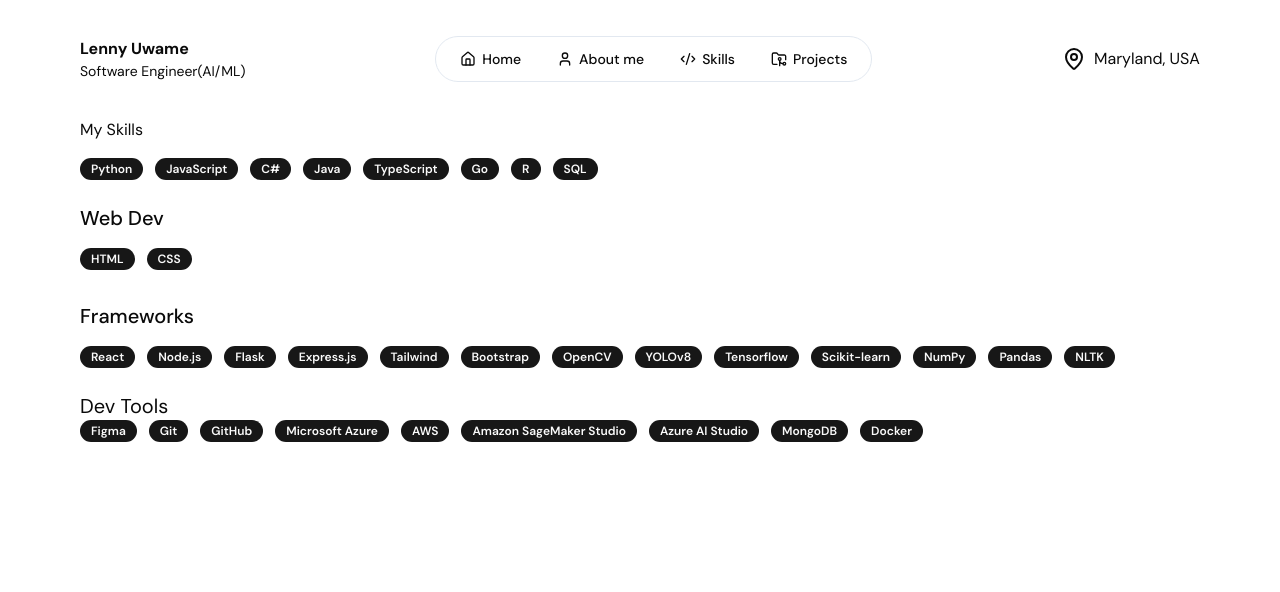
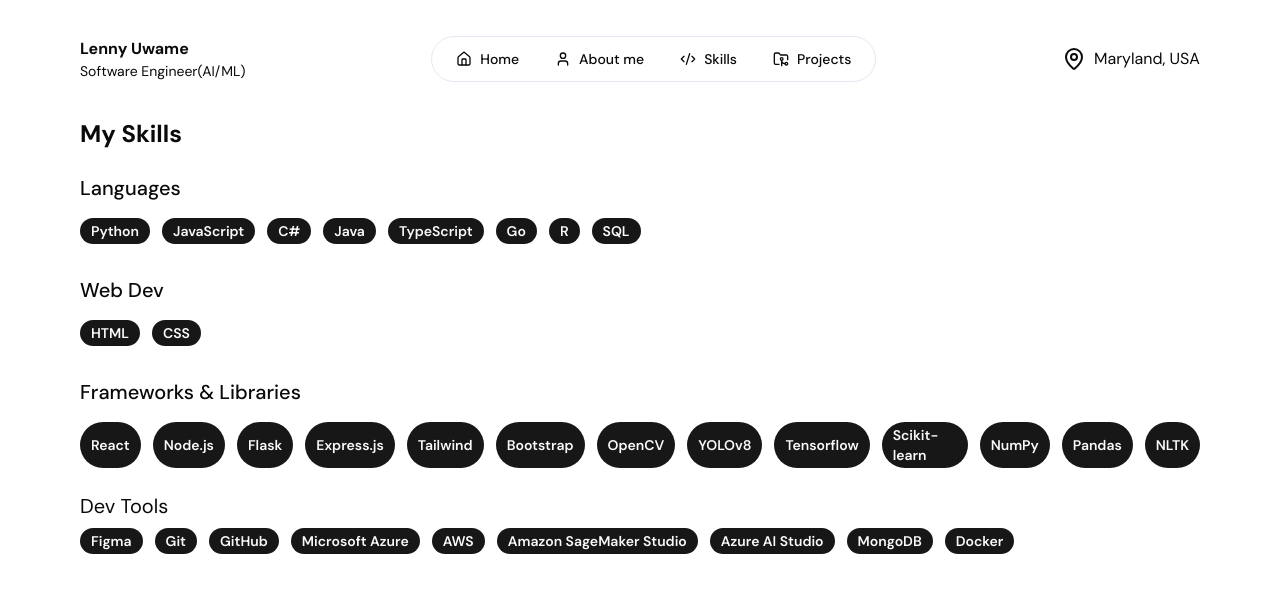
Before and after one commit to lennythecreator/Portfolio, a Next.js app: page /Skills in a window 1280 px wide. Shown: the top 592 px of the page. Built offline with nearby package versions, Linux system fonts and the light colour scheme.

Commit message:
finished project section and added animations too global.css

```diff
--- a/app/Projects/page.js
+++ b/app/Projects/page.js
@@ -1,10 +1,28 @@
 import Navbar from '@/components/navbar'
 import React from 'react'
-
+import { Card, CardContent, CardDescription, CardFooter, CardHeader } from '@/components/ui/card'
+import { PROJECTS } from '@/constants/constants'
 export default function page() {
   return (
     <div className='h-full'>
         <Navbar/>
+        <div className='px-20 py-10'>
+          <h1 className='text-4xl font-bold py-2'>Projects</h1>
+          <p>These projects demostate my ability to think outside of the box and use these ML models in  cool and new intersting ways</p>
+
+          <div className='flex flex-col gap-5 p-4'>
+              {PROJECTS.map((proj,index)=>(
+                <Card key={index} className='proj-card'>
+                    <CardHeader className='py-6 font-medium'>{proj.name}</CardHeader>
+                    <CardDescription className='flex gap-2 px-6 pb-6'>{proj.technologies.map((tech,index)=>(
+                      <span key={index}>{tech}</span>
+                    ))}</CardDescription>
+                    <CardContent className='text-sm'>{proj.description}</CardContent>
+                    <CardFooter className='text-slate-800 text-xs'>{proj.date}</CardFooter>
+                </Card>
+              ))}
+          </div>
+        </div>
     </div>
   )
 }
--- a/app/Skills/page.js
+++ b/app/Skills/page.js
@@ -7,36 +7,39 @@
     <div className='h-full'>
         <Navbar/>
         <div className='flex flex-col gap-4 px-20'>
-            <h1>My Skills</h1>
-            <span className='flex gap-3'>
-                {TECHNICAL_SKILLS.languages.map((lang,index)=>(
-                    <Badge key={index}>{lang}</Badge>
-                ))}
-            </span>
+            <h1 className='text-2xl font-bold'>My Skills</h1>
+            <div>
+                <h2 className='text-xl font-medium my-2'>Languages</h2>
+                <span className='flex gap-3 py-2'>
+                    {TECHNICAL_SKILLS.languages.map((lang,index)=>(
+                        <Badge key={index} className='text-sm'>{lang}</Badge>
+                    ))}
+                </span>
+            </div>
 
             <div>
                 <h2 className='text-xl font-medium my-2'>Web Dev</h2>
                 <span className='flex gap-3 py-2'>
                     {TECHNICAL_SKILLS.webDevelopment.map((web,index)=>(
-                        <Badge key={index}>{web}</Badge>
+                        <Badge key={index} className='text-sm'>{web}</Badge>
                     ))}
                 </span>
             </div>
 
             <div>
-                <h2 className='text-xl font-medium my-2'>Frameworks</h2>
+                <h2 className='text-xl font-medium my-2'>Frameworks & Libraries</h2>
                 <span className='flex gap-3 py-2'>
                     {TECHNICAL_SKILLS.frameworks.map((frame,index)=>(
-                        <Badge key={index}>{frame}</Badge>
+                        <Badge key={index} className='text-sm'>{frame}</Badge>
                     ))}
                 </span>
             </div>
 
             <div>
                 <h2 className='text-xl'>Dev Tools</h2>
-                <span className='flex gap-3'>
+                <span className='flex gap-3 py-2'>
                     {TECHNICAL_SKILLS.tools.map((tool,index)=>(
-                        <Badge key={index}>{tool}</Badge>
+                        <Badge key={index} className='text-sm'>{tool}</Badge>
                     ))}
                 </span>
             </div>
--- a/app/globals.css
+++ b/app/globals.css
@@ -73,3 +73,12 @@
     @apply bg-background text-foreground;
   }
 }
+
+.proj-card { }
+.proj-card:hover {
+  animation: scaleUp 0.6s ease-in-out;
+  animation-fill-mode: forwards;}
+@keyframes scaleUp {
+   0% { transform: scale(1); }
+   100% { transform: scale(1.1);}
+ }
--- a/components/navbar.jsx
+++ b/components/navbar.jsx
@@ -28,8 +28,8 @@
 
 const NavItem = ({ icon, text,link }) => (
   <li className="flex items-center gap-1.5 px-3 py-1.5 rounded-full hover:bg-[#0e1111] hover:text-white cursor-pointer transition-all duration-300 text-sm font-medium">
-    {icon}
-    <Link href={link}>{text}</Link>
+
+    <Link href={link} className='flex gap-2 items-center'> {icon}{text}</Link>
   </li>
 );
 
--- a/constants/constants.js
+++ b/constants/constants.js
@@ -88,15 +88,31 @@
 
 const PROJECTS = [
     {
+        name:"Chiron - AI Study Buddy",
+        technologies:["JavaScript", "React", "AWS Transcribe","AWS S3", "Flask"],
+        date:"October 2024",
+        description:"Created an AI study buddy that generated transcripts of lectures enabling users to chat with the  assistant about any particular lecture. Utilized AWS Transcribe to give assistant the ability to generate quizzes, flashcards and podcasts from a lecture."
+    },
+    {
         name: "PropertyLens - The AI Room Inspector",
         technologies: ["JavaScript", "C#", "Docker", "SQL"],
         date: "July 2024",
-        description: [
-            "Developed an AI-powered room inspection app that won 'Best Customer Value' at a hackathon.",
-            "Integrated Vision-Language Model on Azure AI Studio for property verification.",
-            "Used Docker to set up a containerized SQL environment for managing inventory and inspection data."
-        ]
+        description:
+            "Developed an AI-powered room inspection app that won 'Best Customer Value' at a hackathon. Integrated Vision-Language Model on Azure AI Studio for property verification. Used Docker to set up a containerized SQL environment for managing inventory and inspection data."
+    },
+    {
+        name:"Cosmos",
+        technologies:["JavaScript","React","Flask"],
+        date:"August 2024",
+        description:"A speaker management application that empowers event organizers to manage and communicate with speakers attending their events."
+    },
+    {
+        name:"HealthVault",
+        technologies:["JavaScript","React","Flask"],
+        date: "May 2024",
+        description: "A health community platform that enables users to ask and answer fitness-related questions, and includes a calorie calculator, a library of exercises, and a collection of recipes."
     }
+
 ];
 
 const LEADERSHIP = {
```
